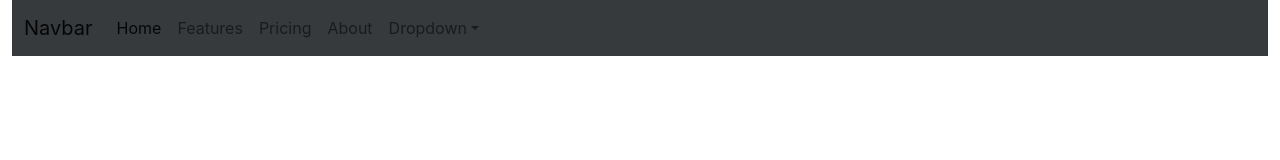
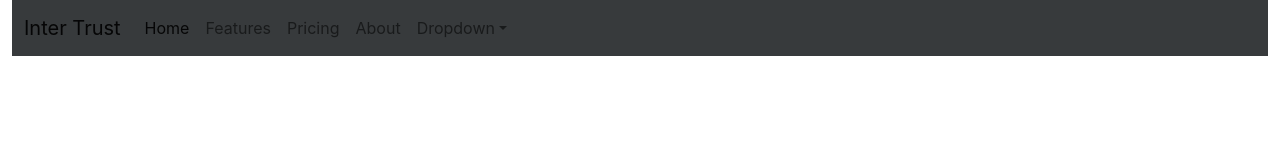
Before and after one commit to kiran-blockchain/intertrust, a React (Create React App) app in the folder intertrustapp/: page / in a window 1280 px wide. Shown: the top 160 px of the page. Built offline with nearby package versions, Linux system fonts and the light colour scheme.

Commit message:
added code

```diff
--- a/intertrustapp/src/App.js
+++ b/intertrustapp/src/App.js
@@ -1,11 +1,12 @@
 import React from "react"
 import { Header } from "./components/Header";
+import { headerConfig } from "./config/headerConfig";
 
 export const App = () => {
   const appName="InterTrust";
   return (
     <div className="container-fluid">
-      <Header/>
+      <Header config={headerConfig}/>
     </div>
 
   )
--- a/intertrustapp/src/components/Header/index.jsx
+++ b/intertrustapp/src/components/Header/index.jsx
@@ -1,8 +1,8 @@
-export const Header = () => {
+export const Header = (props) => {
     return (
         <nav class="navbar navbar-expand-lg bg-dark" data-bs-theme="dark">
             <div class="container-fluid">
-                <a class="navbar-brand" href="#">Navbar</a>
+                <a class="navbar-brand" href="#">{props.config.title}</a>
                 <button class="navbar-toggler" type="button" data-bs-toggle="collapse" data-bs-target="#navbarColor02" aria-controls="navbarColor02" aria-expanded="false" aria-label="Toggle navigation">
                     <span class="navbar-toggler-icon"></span>
                 </button>
--- /dev/null
+++ b/intertrustapp/src/config/headerConfig.js
@@ -0,0 +1,18 @@
+export const headerConfig = {
+    title: "Inter Trust",
+    navItems: [{
+        id: 1,
+        name: "Home",
+        url: "/home"
+    },
+    {
+        id: 2,
+        name: "Register",
+        url: "/register"
+    },
+    {
+        id: 3,
+        name: "Login",
+        url: "/login"
+    }]
+}
```
